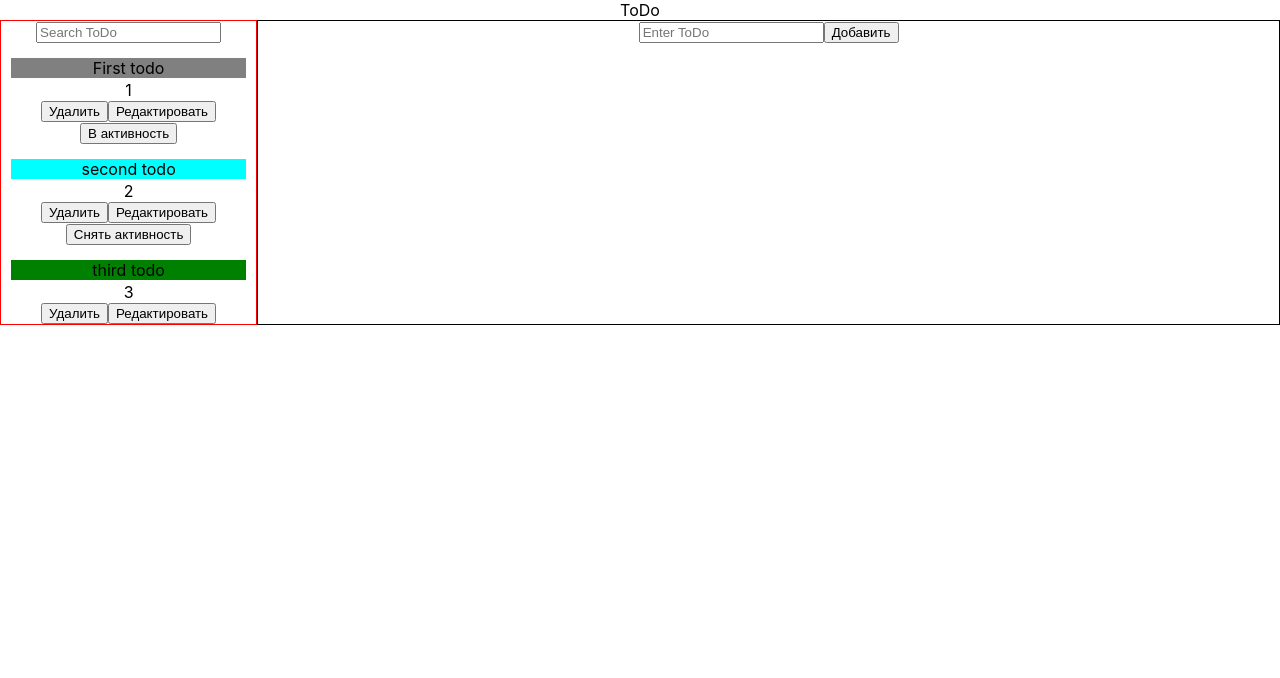
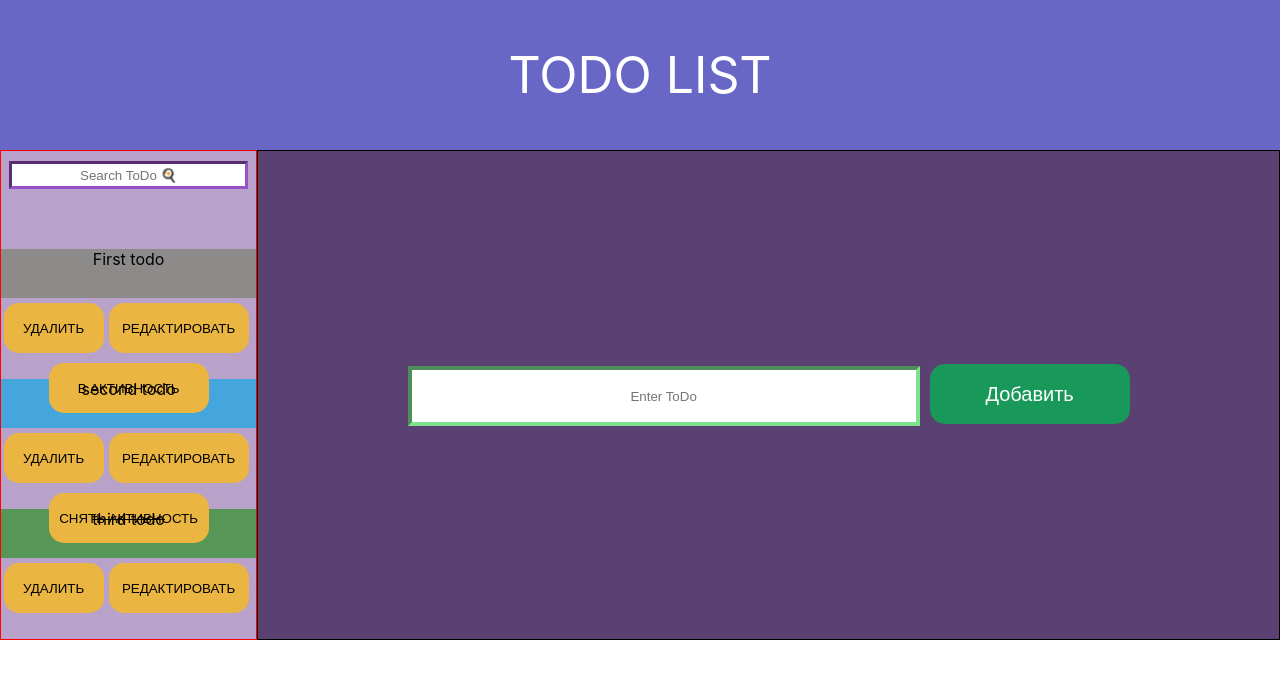
Before and after one commit to BelyaGG/react-todo, a React (Create React App) app: page / in a window 1280 px wide. Shown: the top 678 px of the page. Built offline with nearby package versions, Linux system fonts and the light colour scheme.

Commit message:
Belyakou
- Add uuidv4 for a unique id
- Add css style

```diff
--- a/package.json
+++ b/package.json
@@ -9,6 +9,7 @@
     "react": "^18.2.0",
     "react-dom": "^18.2.0",
     "react-scripts": "5.0.1",
+    "uuidv4": "^6.2.13",
     "web-vitals": "^2.1.4"
   },
   "scripts": {
--- a/src/App.css
+++ b/src/App.css
@@ -2,41 +2,11 @@
   text-align: center;
 }
 
-
 .Wrapper{
   display: flex;
-}
-
-.TodoList {
-  width: 20%;
-  border: 1px solid red;
 }
 
 .EditTodo {
   width: 80%;
   border: 1px solid black;
 }
-
-.TodoItem {
-  width: 100%;
-  cursor: pointer;
-}
-
-.TodoTitle {
-  margin: 15px 10px 2px 10px;
-  white-space: nowrap;
-  overflow: hidden;
-  text-overflow: ellipsis
-}
-
-.waitTodo {
-  background-color: gray;
-}
-
-.progressTodo {
-  background-color: aqua;
-}
-
-.endTodo {
-  background-color: green;
-}
--- a/src/App.js
+++ b/src/App.js
@@ -30,7 +30,7 @@ function App() {
 
   function EdTodo (editId) { // получем от потомка id элемента которого мы выбрали для редактирования. После чего ищем его в массиве и добавлем его в переменую. После чего передаем в обновления состояние для такого что бы потом передать потомку значения для его отображения в input
       setId(editId)
-      let editTodo = todo.filter(item => item.id == editId)
+      let editTodo = todo.filter(item => item.id === editId)
       setValue(editTodo[0].title)
   }
 
--- /dev/null
+++ b/src/components/EditTodo.css
@@ -0,0 +1,25 @@
+.EditTodo {
+    display: flex;
+    justify-content: center;
+    align-items: center;
+    background-color: rgb(90, 65, 114);
+}
+
+.EditTodo input {
+    width: 500px;
+    height: 50px;
+    text-align: center;
+    border-width: 4px;
+    border-color: rgb(126, 226, 143);
+}
+
+.EditTodo button {
+    margin-left: 10px;
+    width: 200px;
+    height: 60px;
+    background-color: rgb(24, 153, 89);
+    border-radius: 15px;
+    border-width: 0px;
+    font-size: 20px;
+    color: white;
+}
--- a/src/components/EditTodo.js
+++ b/src/components/EditTodo.js
@@ -1,4 +1,6 @@
-import React from 'react'
+import React from 'react';
+import { v4 as uuid } from 'uuid';
+import './EditTodo.css'
 
 export default function EditTodo({editId, setId, todo, setTodo, value , setValue} ) {
 
@@ -6,7 +8,7 @@ export default function EditTodo({editId, setId, todo, setTodo, value , setValue
   function saveTodo() { // в обновление состояния кидаем наш старый массив плюс новое добавляем наш новый объект
       setTodo(
           [...todo,{
-              id: todo.length + 1,
+              id: uuid(),
               title: value,
               status: 1
           }]
--- /dev/null
+++ b/src/components/Header.css
@@ -0,0 +1,10 @@
+.Header {
+    height: 150px;
+    width: 100%;
+    background-color: rgb(105, 103, 197);
+    font-size: 50px;
+    color: white;
+    display: flex;
+    justify-content: center;
+    align-items: center;
+}
--- a/src/components/Header.js
+++ b/src/components/Header.js
@@ -1,7 +1,8 @@
 import React from 'react'
+import './Header.css'
 
 export default function Header() {
   return (
-    <div>ToDo</div>
+    <div className='Header'>TODO LIST</div>
   )
 }
--- /dev/null
+++ b/src/components/TodoList.css
@@ -0,0 +1,77 @@
+.TodoList {
+    width: 20%;
+    border: 1px solid red;
+    background-color: rgb(185, 162, 201);
+}
+
+.SearchInput {
+    width: 90%;
+    height: 20px;
+    margin-top: 10px;
+    border-width: 3px;
+    border-color: rgb(152, 80, 201);
+    text-align: center;
+}
+
+.TodoItem {
+    width: 100%;
+    height: 70px;
+    margin: 60px 0 ;
+}
+
+.TodoTitle {
+    height: 70%;
+    /* display: flex; */
+    justify-content: center;
+    align-items: center;
+    white-space: nowrap;
+    overflow: hidden;
+    text-overflow: ellipsis;
+    cursor: pointer;
+}
+
+.WaitTodo {
+    background-color: rgb(141, 138, 138);
+}
+
+.ProgressTodo {
+    background-color: rgb(69, 165, 221);
+}
+
+.EndTodo {
+    background-color: rgb(86, 150, 86);
+    text-decoration: line-through;
+}
+
+.BtnDelete {
+    height: 50px;
+    width: 100px;
+    margin-top: 5px;
+    border-radius: 15px;
+    text-transform: uppercase;
+    background-color: rgb(235, 181, 66);
+    border-width: 0;
+    cursor: pointer;
+}
+
+.BtnEdit {
+    height: 50px;
+    width: 140px;
+    margin: 5px ;
+    border-radius: 15px;
+    text-transform: uppercase;
+    background-color: rgb(235, 181, 66);
+    border-width: 0;
+    cursor: pointer;
+}
+
+.BtnStatus {
+    height: 50px;
+    width: 160px;
+    margin-top: 5px;
+    border-radius: 15px;
+    text-transform: uppercase;
+    background-color: rgb(235, 181, 66);
+    border-width: 0;
+    cursor: pointer;
+}
--- a/src/components/TodoList.js
+++ b/src/components/TodoList.js
@@ -1,4 +1,5 @@
 import React, { useState } from 'react'
+import './TodoList.css';
 
 export default function Todolist({todo, setTodo, idTodo}) {
 
@@ -51,7 +52,7 @@ export default function Todolist({todo, setTodo, idTodo}) {
   return (
     <div className='TodoList'>
       <div>
-        <input placeholder='Search ToDo' value={ value } onChange={ (e) => setValue(e.target.value)} />
+        <input className='SearchInput' placeholder='Search ToDo 🍳'  value={ value } onChange={ (e) => setValue(e.target.value)} />
       </div>
       <div className='TodoItems'>
 
@@ -59,30 +60,28 @@ export default function Todolist({todo, setTodo, idTodo}) {
           value < 1 ?
             todo.map(item =>(
               <div className='TodoItem'>
-                <div className={`TodoTitle ${item.status === 1 ? 'waitTodo' : item.status === 2 ? 'progressTodo' : 'endTodo'}`} onClick={()=> endTodo(item.id)}> {item.title} </div>
-                <div> {item.status}</div>
-                <button onClick={()=>deleteTodo(item.id)}>Удалить</button>
-                <button onClick={()=>editTodo(item.id)}>Редактировать</button>
+                <div className={`TodoTitle ${item.status === 1 ? 'WaitTodo' : item.status === 2 ? 'ProgressTodo' : 'EndTodo'}`} onClick={()=> endTodo(item.id)}> {item.title} </div>
+                <button className='BtnDelete' onClick={()=>deleteTodo(item.id)}>Удалить</button>
+                <button className='BtnEdit' onClick={()=>editTodo(item.id)}>Редактировать</button>
                 {
                   item.status === 1 ?
-                    <button onClick={()=>statusTodo(item.id)}>В активность</button>:
+                    <button className='BtnStatus' onClick={()=>statusTodo(item.id)}>В активность</button>:
                   item.status === 2 ?
-                    <button onClick={()=>statusTodo(item.id)}>Снять активность</button>:
+                    <button className='BtnStatus' onClick={()=>statusTodo(item.id)}>Снять активность</button>:
                   console.log()
                 }
               </div>
             )):
             todo.filter(item => item.title.toLowerCase().includes(value.toLowerCase())).map(item => (
               <div className='TodoItem'>
-                <div className={`TodoTitle ${item.status === 1 ? 'waitTodo' : item.status === 2 ? 'progressTodo' : 'endTodo'}`} onClick={()=> endTodo(item.id)}> {item.title} </div>
-                <div> {item.status}</div>
-                <button onClick={()=>deleteTodo(item.id)}>Удалить</button>
-                <button onClick={()=>editTodo(item.id)}>Редактировать</button>
+                <div className={`TodoTitle ${item.status === 1 ? 'WaitTodo' : item.status === 2 ? 'ProgressTodo' : 'EndTodo'}`} onClick={()=> endTodo(item.id)}> {item.title} </div>
+                <button className='BtnDelete' onClick={()=>deleteTodo(item.id)}>Удалить</button>
+                <button className='BtnEdit' onClick={()=>editTodo(item.id)}>Редактировать</button>
                 {
                   item.status === 1 ?
-                    <button onClick={()=>statusTodo(item.id)}>В активность</button>:
+                    <button className='BtnStatus' onClick={()=>statusTodo(item.id)}>В активность</button>:
                   item.status === 2 ?
-                    <button onClick={()=>statusTodo(item.id)}>Снять активность</button>:
+                    <button className='BtnStatus' onClick={()=>statusTodo(item.id)}>Снять активность</button>:
                   console.log()
                 }
               </div>
```
Also changed, not shown: src/components/AddTodo.js (deleted, +0 -24 lines), src/components/ItemTodo.js (added), 1 other file (tests, documents, lock files or other folders).
